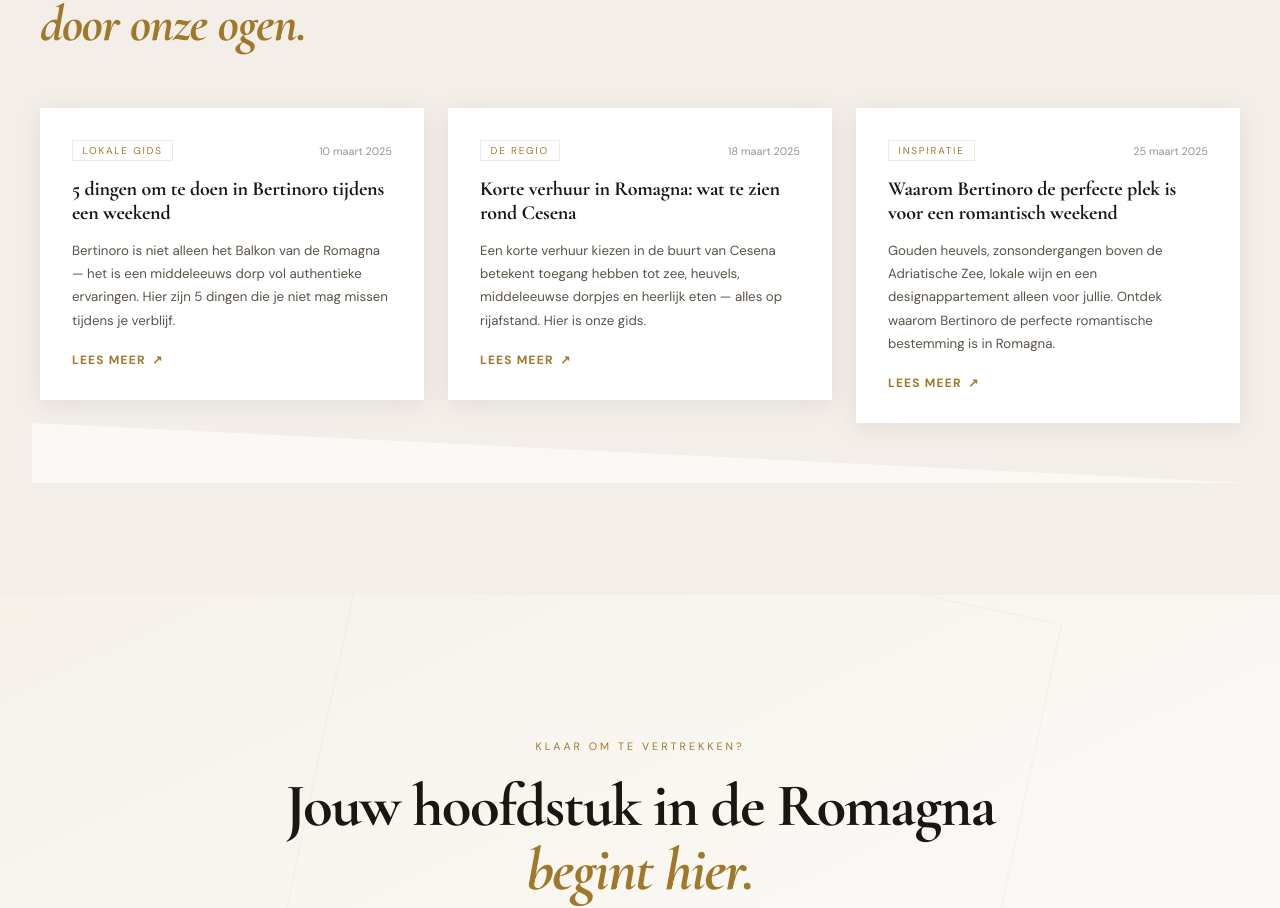
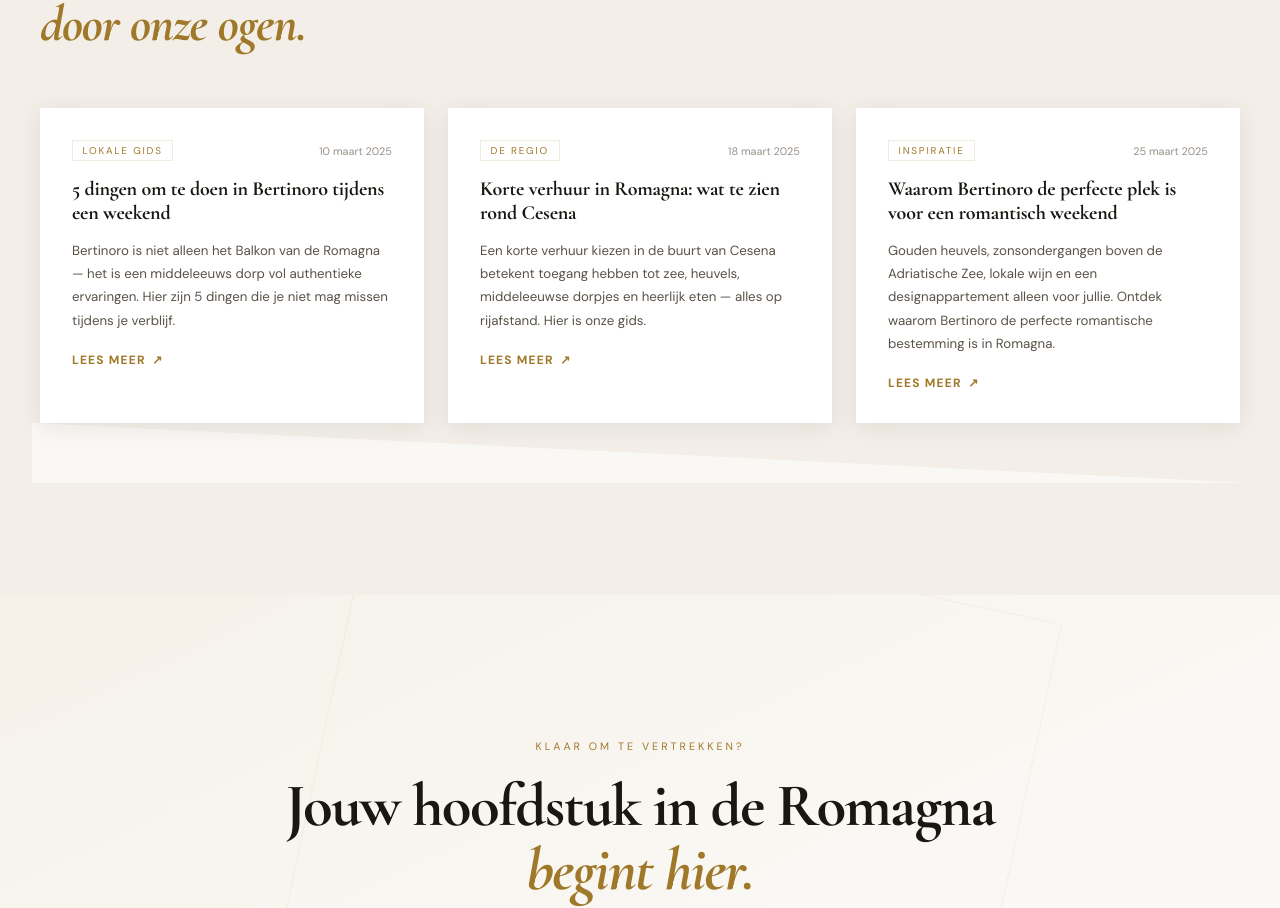
Before and after one commit to vittorionegri68-alt/casa-cavour-nl, a React (Vite) app: page / in a window 1280 px wide. Shown: the part 6057-6965 px from the top of the page. Built offline with nearby package versions, Linux system fonts and the light colour scheme.

Commit message:
Update App.jsx

```diff
--- a/src/App.jsx
+++ b/src/App.jsx
@@ -564,12 +564,12 @@ function Blog() {
         </Reveal>
 
         {open === null && (
-          <div style={{ display: "grid", gridTemplateColumns: "repeat(auto-fill, minmax(320px, 1fr))", gap: "1.5rem" }} className="blog-grid">
+          <div style={{ display: "grid", gridTemplateColumns: "repeat(auto-fill, minmax(320px, 1fr))", gap: "1.5rem", alignItems: "stretch"  }} className="blog-grid">
             {visibili.map((post, i) => (
               <Reveal key={post.id} delay={i * 80}>
                 <div
                   onClick={() => setOpen(post.id)}
-                  style={{ background: C.cardBg, padding: "2rem", cursor: "pointer", transition: "all 0.3s ease", boxShadow: C.shadow }}
+                  style={{ background: C.cardBg, padding: "2rem", cursor: "pointer", height: "100%", transition: "all 0.3s ease", boxShadow: C.shadow }}
                   onMouseEnter={e => { e.currentTarget.style.transform = "translateY(-4px)"; e.currentTarget.style.boxShadow = "0 12px 40px rgba(26,22,18,0.14)"; }}
                   onMouseLeave={e => { e.currentTarget.style.transform = "translateY(0)"; e.currentTarget.style.boxShadow = C.shadow; }}>
                   <div style={{ display: "flex", justifyContent: "space-between", alignItems: "center", marginBottom: "1rem" }}>
```
